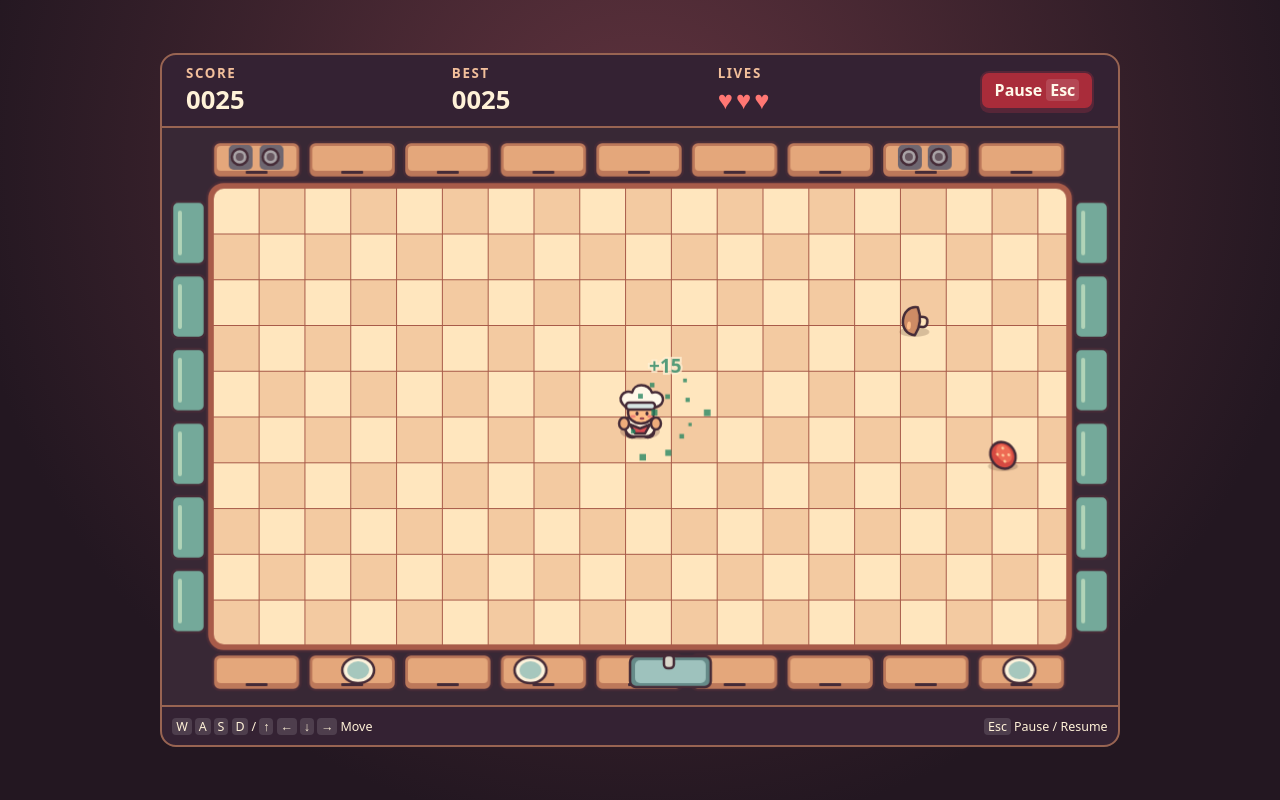
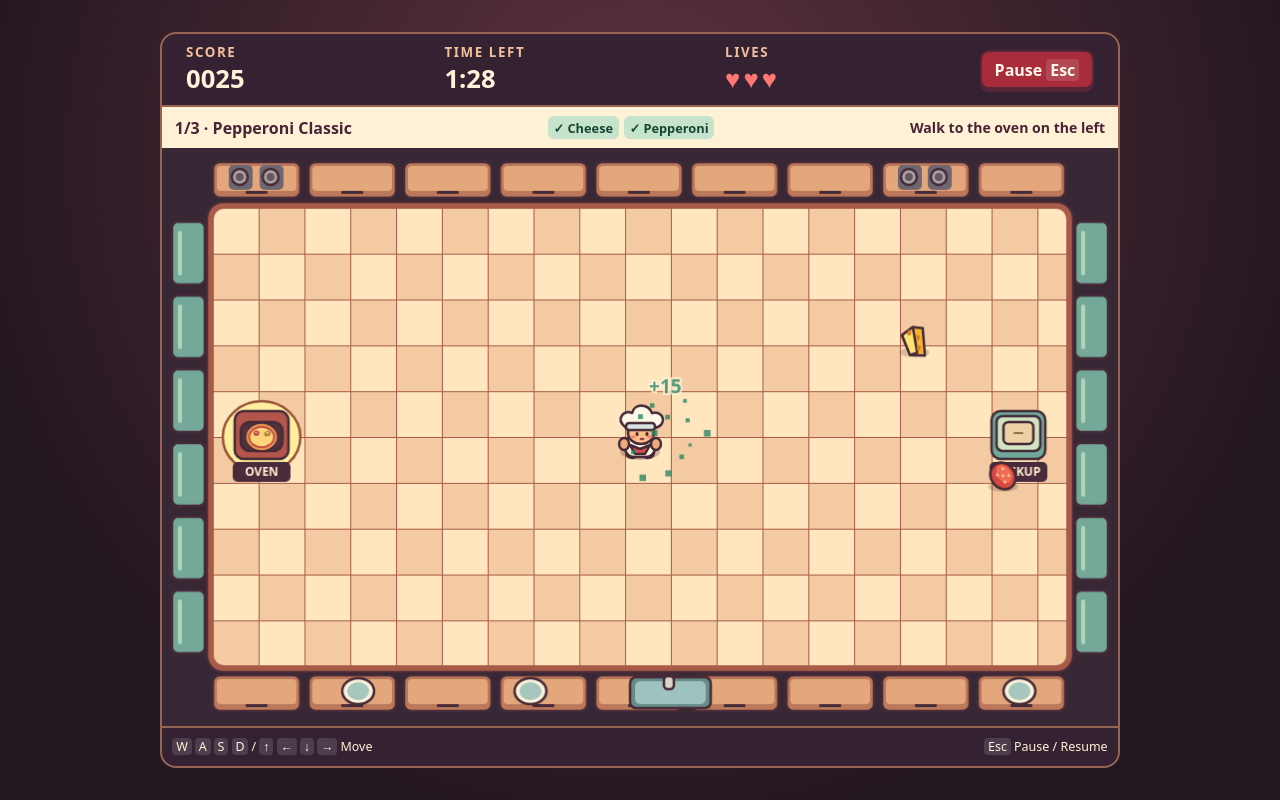
Before and after one commit to elyorbekisslaying-dotcom/Pizza-Panic, a plain HTML site: page index.html in a window 1280 px wide. Both pictures are taken after a click on the button "Play". Drawn offline with Linux system fonts and the light colour scheme.

Commit message:
Add timed pizza orders, baking, and delivery victory

```diff
--- a/index.html
+++ b/index.html
@@ -6,6 +6,7 @@
   <title>Pizza Panic</title>
   <link rel="stylesheet" href="style.css">
   <script defer src="js/art.js"></script>
+  <script defer src="js/orders.js"></script>
   <script defer src="js/game.js"></script>
   <script defer src="js/main.js"></script>
 </head>
@@ -13,10 +14,15 @@
   <main class="cabinet">
     <header class="hud">
       <div><small>SCORE</small><strong id="score">0000</strong></div>
-      <div><small>BEST</small><strong id="best">0000</strong></div>
+      <div><small>TIME LEFT</small><strong id="timer">1:30</strong></div>
       <div><small>LIVES</small><strong id="lives" aria-label="3 lives">♥♥♥</strong></div>
       <button id="pause" type="button" disabled>Pause <kbd>Esc</kbd></button>
     </header>
+    <section class="order" id="order" hidden aria-label="Current pizza order">
+      <strong id="recipe"></strong>
+      <ul id="toppings" aria-label="Toppings"></ul>
+      <span id="task" role="status"></span>
+    </section>
     <div class="stage">
       <canvas id="kitchen" width="960" height="580" aria-label="Pizza Panic kitchen arena"></canvas>
       <section class="veil" id="overlay" aria-labelledby="title">
--- a/js/art.js
+++ b/js/art.js
@@ -175,5 +175,50 @@ const PizzaArt = (() => {
     ctx.restore();
   }
 
-  return { kitchen, chef, item };
+  function pizza(ctx, x, y, toppings, scale = 1) {
+    ctx.save();
+    ctx.translate(x, y);
+    ctx.scale(scale, scale);
+    oval(ctx, 0, 0, 28, 24, '#e2964f', ink);
+    oval(ctx, 0, 0, 23, 19, '#c94a3f');
+    oval(ctx, 0, 0, 20, 16, '#ffd57a');
+    const positions = [[-9, -7], [10, -6], [-11, 5], [10, 7], [0, 0]];
+    Object.keys(toppings).forEach((kind, index) => {
+      const [px, py] = positions[index];
+      ctx.save();
+      ctx.translate(px, py);
+      ctx.scale(.33, .33);
+      item(ctx, { x: 0, y: 0, kind });
+      ctx.restore();
+    });
+    ctx.restore();
+  }
+
+  function station(ctx, place, type, active, order) {
+    const { x, y, label } = place;
+    const oven = type === 'oven';
+    ctx.save();
+    ctx.translate(x, y);
+    if (active) oval(ctx, 0, 0, 39, 36, '#ffee9f', '#9a5238');
+    box(ctx, -27, -26, 54, 48, 9, oven ? '#b4554c' : '#70a99b', ink);
+    if (oven) {
+      box(ctx, -21, -15, 42, 29, 9, '#51313b', ink);
+      box(ctx, -17, -9, 34, 17, 6, order.stage === 'baking' ? '#ff8c4e' : '#76404a');
+      if (['oven', 'baking', 'ready'].includes(order.stage)) {
+        pizza(ctx, 0, 0, order.collected, .58);
+      }
+    } else {
+      box(ctx, -22, -21, 44, 35, 6, '#d3e4c2', ink);
+      box(ctx, -15, -15, 30, 22, 5, '#eed2a3', ink);
+      box(ctx, -5, -5, 10, 2, 1, '#98704e');
+    }
+    ctx.textAlign = 'center';
+    ctx.font = '900 12px system-ui';
+    box(ctx, -29, 25, 58, 20, 5, '#492b3b');
+    ctx.fillStyle = '#fff1d5';
+    ctx.fillText(label, 0, 39);
+    ctx.restore();
+  }
+
+  return { kitchen, chef, item, pizza, station };
 })();
--- a/js/game.js
+++ b/js/game.js
@@ -24,6 +24,8 @@ const PizzaGame = (() => {
       this.score = 0;
       this.lives = 3;
       this.flash = 0;
+      this.orders = new PizzaOrders.Orders();
+      this.preferOrderTopping = true;
       this.objects = [];
       this.effects = [];
       this.player = { x: 480, y: 290, facing: 1, walk: 0, stride: 0, protection: 0 };
@@ -46,7 +48,15 @@ const PizzaGame = (() => {
       const heading = Math.atan2(targetY - y, targetX - x);
       const velocity = speed * (.87 + random() * .26);
       const hazard = this.elapsed >= 4 && random() < hazardChance;
-      const [kind, points] = hazard ? [pick(hazards, random), 0] : pick(toppings, random);
+      let choices = toppings;
+      if (!hazard) {
+        const missing = this.orders.missing();
+        if (this.preferOrderTopping && missing.length) {
+          choices = toppings.filter(([kind]) => missing.includes(kind));
+        }
+        this.preferOrderTopping = !this.preferOrderTopping;
+      }
+      const [kind, points] = hazard ? [pick(hazards, random), 0] : pick(choices, random);
       this.objects.push({
         x, y, kind, points, hazard, angle: 0,
         vx: Math.cos(heading) * velocity,
@@ -66,6 +76,7 @@ const PizzaGame = (() => {
     }
 
     step(dt, xDirection, yDirection) {
+      dt = Math.min(dt, Math.max(0, PizzaOrders.limit - this.elapsed));
       this.elapsed += dt;
       const player = this.player;
       const length = Math.hypot(xDirection, yDirection);
@@ -97,6 +108,7 @@ const PizzaGame = (() => {
 
         if (!object.hazard) {
           this.score += object.points;
+          this.orders.collect(object.kind);
           this.burst(object.x, object.y, '+' + object.points, false);
           events.push('collect');
           return false;
@@ -109,6 +121,14 @@ const PizzaGame = (() => {
         events.push('hit');
         return false;
       });
+      if (this.lives && this.elapsed < PizzaOrders.limit) {
+        const orderEvent = this.orders.step(dt, player);
+        if (orderEvent) events.push(orderEvent);
+        if (orderEvent === 'deliver') {
+          this.score += 100;
+          this.burst(player.x, player.y, 'PIZZA SERVED +100', false);
+        }
+      }
       return events;
     }
   }
--- a/js/main.js
+++ b/js/main.js
@@ -6,8 +6,10 @@
   const { Game, bounds } = PizzaGame;
   const game = new Game();
   const kitchen = PizzaArt.kitchen(bounds, canvas.width, canvas.height);
-  const ui = Object.fromEntries(['score', 'best', 'lives', 'pause', 'overlay', 'title', 'description', 'actions']
+  const ui = Object.fromEntries(['score', 'timer', 'lives', 'pause', 'overlay', 'title', 'description', 'actions',
+    'order', 'recipe', 'toppings', 'task']
     .map(id => [id, document.getElementById(id)]));
+  const { limit, stations, names, total } = PizzaOrders;
   const storageKey = 'pizza-panic.best.v1';
   const keys = new Set();
   const directions = ['KeyW', 'KeyA', 'KeyS', 'KeyD', 'ArrowUp', 'ArrowLeft', 'ArrowDown', 'ArrowRight'];
@@ -15,6 +17,8 @@
   let previousTime = null;
   let audio;
   let best = 0;
+  let lastClock = '';
+  let lastOrder = '';
 
   try {
     const saved = Number(localStorage.getItem(storageKey));
@@ -29,9 +33,45 @@
       try { localStorage.setItem(storageKey, String(best)); } catch { /* storage can be disabled */ }
     }
     ui.score.textContent = String(game.score).padStart(4, '0');
-    ui.best.textContent = String(best).padStart(4, '0');
     ui.lives.textContent = '♥'.repeat(game.lives) + '♡'.repeat(3 - game.lives);
     ui.lives.setAttribute('aria-label', game.lives + ' lives');
+  }
+
+  function refreshOrder() {
+    const seconds = Math.ceil(Math.max(0, limit - game.elapsed));
+    const clock = Math.floor(seconds / 60) + ':' + String(seconds % 60).padStart(2, '0');
+    if (clock !== lastClock) {
+      ui.timer.textContent = clock;
+      ui.timer.dataset.urgent = String(seconds <= 15);
+      lastClock = clock;
+    }
+    const { recipe, stage, collected, delivered, bakeLeft } = game.orders;
+    if (!recipe) {
+      ui.recipe.textContent = total + '/' + total + ' pizzas served';
+      ui.toppings.replaceChildren();
+      ui.task.textContent = 'All orders complete!';
+      lastOrder = '';
+      return;
+    }
+    const orderKey = [delivered, stage, Object.keys(collected).join()].join('|');
+    if (orderKey !== lastOrder) {
+      ui.recipe.textContent = (delivered + 1) + '/' + total + ' · ' + recipe.name;
+      ui.toppings.replaceChildren(...Object.keys(recipe.toppings).map(kind => {
+        const item = document.createElement('li');
+        item.dataset.collected = String(Boolean(collected[kind]));
+        item.textContent = (collected[kind] ? '✓ ' : '○ ') + names[kind];
+        return item;
+      }));
+      lastOrder = orderKey;
+    }
+    const instructions = {
+      collect: 'Catch the missing toppings',
+      oven: 'Walk to the oven on the left',
+      baking: 'Baking · ' + Math.ceil(bakeLeft) + 's',
+      ready: 'Pizza ready! Return to the oven',
+      carry: 'Take the pizza to pickup on the right'
+    };
+    if (ui.task.textContent !== instructions[stage]) ui.task.textContent = instructions[stage];
   }
 
   function unlockAudio() {
@@ -62,14 +102,19 @@
     keys.clear();
     ui.overlay.hidden = state === 'playing';
     ui.pause.disabled = state !== 'playing';
+    ui.order.hidden = state === 'menu';
     if (state === 'playing') {
       if (ui.overlay.contains(document.activeElement)) document.activeElement.blur();
       return;
     }
     const screens = {
-      menu: ['Pizza <em>Panic!</em>', 'Grab fresh toppings. Dodge spoiled food and bombs.', [['Play', start]]],
+      menu: ['Pizza <em>Panic!</em>', 'Serve three pizzas before closing. Catch toppings, bake, and bring each pizza to pickup. You have 90 seconds and three lives.', [['Play', start]]],
       paused: ['Paused', 'The kitchen can wait.', [['Resume', () => show('playing')], ['Restart', start], ['Main Menu', menu]]],
-      over: ['Game <em>Over</em>', 'Final score ' + game.score + ' · Best score ' + best, [['Play Again', start], ['Main Menu', menu]]]
+      over: ['Game <em>Over</em>', (game.lives ? 'Time’s up!' : 'Out of lives!') +
+        ' Served ' + game.orders.delivered + '/' + total + ' · Score ' + game.score + ' · Best ' + best,
+      [['Play Again', start], ['Main Menu', menu]]],
+      won: ['Kitchen <em>Closed!</em>', 'All three pizzas served! ' + Math.ceil(limit - game.elapsed) +
+        's left · Score ' + game.score + ' · Best ' + best, [['Play Again', start], ['Main Menu', menu]]]
     };
     const [title, description, actions] = screens[state];
     ui.title.innerHTML = title;
@@ -88,12 +133,14 @@
     unlockAudio();
     game.reset();
     refreshScore();
+    refreshOrder();
     show('playing');
   }
 
   function menu() {
     game.reset();
     refreshScore();
+    refreshOrder();
     show('menu');
   }
 
@@ -148,8 +195,10 @@
       if (events.length) {
         events.forEach(sound);
         refreshScore();
-        if (!game.lives) show('over');
       }
+      refreshOrder();
+      if (game.orders.stage === 'won') show('won');
+      else if (!game.lives || game.elapsed >= limit) show('over');
     }
     ctx.drawImage(kitchen, 0, 0);
     if (state === 'menu') {
@@ -157,15 +206,20 @@
       items.forEach((kind, i) => PizzaArt.item(ctx, {
         kind, x: 232 + i * 124, y: 440 + Math.sin(now / 290 + i) * 7, angle: Math.sin(now / 450 + i) * .3
       }));
+      PizzaArt.pizza(ctx, 480, 424, { cheese: true, pepperoni: true, tomato: true, mushroom: true, olive: true }, 1.5);
       PizzaArt.chef(ctx, 480, 158 + Math.sin(now / 270) * 4, 1, 0, false);
     } else {
       ctx.save();
       ctx.beginPath();
       ctx.roundRect(bounds.left, bounds.top, bounds.right - bounds.left, bounds.bottom - bounds.top, 10);
       ctx.clip();
+      const order = game.orders;
+      PizzaArt.station(ctx, stations.oven, 'oven', ['oven', 'baking', 'ready'].includes(order.stage), order);
+      PizzaArt.station(ctx, stations.counter, 'counter', order.stage === 'carry', order);
       game.objects.forEach(object => PizzaArt.item(ctx, object));
       const { x, y, facing, stride, protection } = game.player;
       PizzaArt.chef(ctx, x, y, facing, stride, protection > 0 && Math.floor(protection * 14) % 2 === 0);
+      if (order.stage === 'carry') PizzaArt.pizza(ctx, x + 15 * facing, y + 10, order.collected, .56);
       paintEffects();
       if (game.flash > 0) {
         ctx.fillStyle = 'rgba(222, 47, 78, ' + game.flash + ')';
--- /dev/null
+++ b/js/orders.js
@@ -0,0 +1,71 @@
+'use strict';
+
+const PizzaOrders = (() => {
+  const limit = 90;
+  const bakeTime = 3;
+  const stations = {
+    oven: { x: 100, y: 290, label: 'OVEN' },
+    counter: { x: 860, y: 290, label: 'PICKUP' }
+  };
+  const names = {
+    pepperoni: 'Pepperoni', cheese: 'Cheese', tomato: 'Tomato',
+    mushroom: 'Mushroom', olive: 'Olive'
+  };
+  const recipes = [
+    { name: 'Pepperoni Classic', toppings: { cheese: 1, pepperoni: 1 } },
+    { name: 'Garden Pizza', toppings: { tomato: 1, mushroom: 1, olive: 1 } },
+    { name: 'Kitchen Special', toppings: { cheese: 1, pepperoni: 1, tomato: 1, mushroom: 1, olive: 1 } }
+  ];
+
+  class Orders {
+    constructor() {
+      this.delivered = 0;
+      this.stage = 'collect';
+      this.collected = {};
+      this.bakeLeft = 0;
+    }
+
+    get recipe() {
+      return recipes[this.delivered];
+    }
+
+    missing() {
+      if (this.stage !== 'collect') return [];
+      return Object.keys(this.recipe.toppings).filter(kind => !this.collected[kind]);
+    }
+
+    collect(kind) {
+      if (this.stage !== 'collect' || !this.recipe.toppings[kind] || this.collected[kind]) return;
+      this.collected[kind] = true;
+      if (!this.missing().length) this.stage = 'oven';
+    }
+
+    step(dt, player) {
+      const near = station => Math.hypot(station.x - player.x, station.y - player.y) < 40;
+      if (this.stage === 'oven' && near(stations.oven)) {
+        this.stage = 'baking';
+        this.bakeLeft = bakeTime;
+        return 'bake';
+      }
+      if (this.stage === 'baking') {
+        this.bakeLeft = Math.max(0, this.bakeLeft - dt);
+        if (!this.bakeLeft) {
+          this.stage = 'ready';
+          return 'ready';
+        }
+      }
+      if (this.stage === 'ready' && near(stations.oven)) {
+        this.stage = 'carry';
+        return 'carry';
+      }
+      if (this.stage === 'carry' && near(stations.counter)) {
+        this.delivered++;
+        this.collected = {};
+        this.stage = this.delivered === recipes.length ? 'won' : 'collect';
+        return 'deliver';
+      }
+    }
+  }
+
+  return { Orders, limit, stations, names, total: recipes.length };
+})();
--- a/style.css
+++ b/style.css
@@ -13,7 +13,7 @@ body {
   padding: 1rem;
   background: radial-gradient(ellipse at 50% 20%, #60333e, #231721 75%);
 }
-.cabinet { width: min(960px, 100%, max(520px, calc((100svh - 132px) * 1.655))); }
+.cabinet { width: min(960px, 100%, max(520px, calc((100svh - 184px) * 1.655))); }
 .hud, footer { display: flex; align-items: center; justify-content: space-between; gap: .65rem; }
 .hud {
   background: #342233;
@@ -75,3 +75,34 @@ footer {
   font-size: .78rem;
 }
 kbd { font: inherit; display: inline-block; padding: 0 .24rem; border-radius: 4px; background: #ffffff21; }
+
+.order {
+  display: flex;
+  align-items: center;
+  flex-wrap: wrap;
+  justify-content: space-between;
+  gap: .35rem .85rem;
+  border-inline: 2px solid #986452;
+  padding: .55rem .8rem;
+  background: #fff1d5;
+  color: #472536;
+}
+.order[hidden] { display: none; }
+.order ul {
+  display: flex;
+  flex-wrap: wrap;
+  gap: .3rem;
+  padding: 0;
+  margin: 0;
+  list-style: none;
+}
+.order li {
+  border-radius: 6px;
+  padding: .18rem .36rem;
+  background: #ead4bb;
+  font-size: .8rem;
+  font-weight: 700;
+}
+.order li[data-collected="true"] { background: #c6e4cc; color: #174733; }
+#task { font-size: .88rem; font-weight: 750; }
+#timer[data-urgent="true"] { color: #ff9283; }
```
Also changed, not shown: 1 other file.
